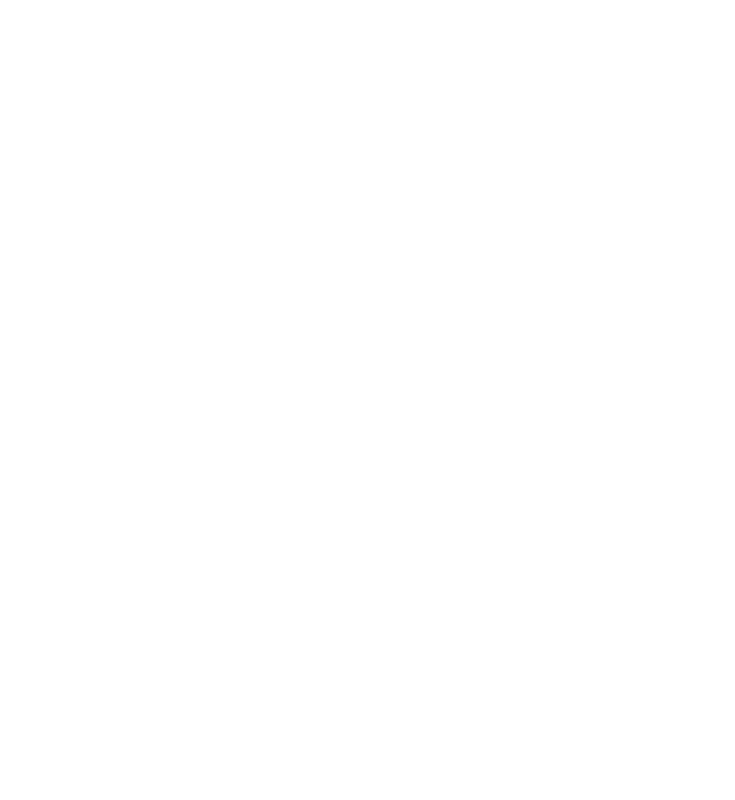
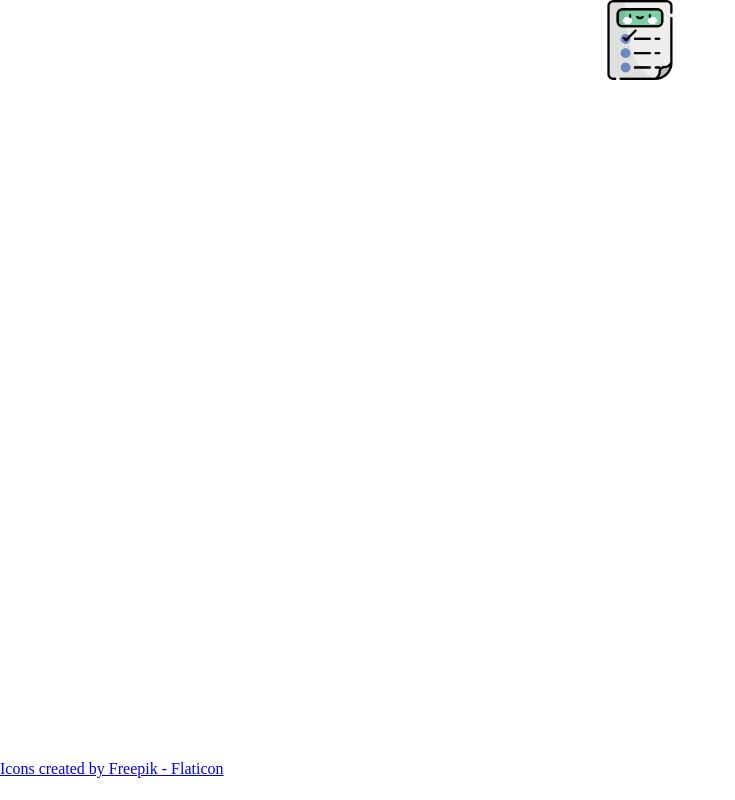
Before and after one commit to Charn11/todo_list, a website built with webpack: page dist/index.html in a window 1280 px wide. Shown: the whole page, without its empty margins (0-735 px from the left). Built offline with Linux system fonts and the light colour scheme.

Commit message:
edit files

```diff
--- /dev/null
+++ b/src/App/crt_todo.js
@@ -0,0 +1,5 @@
+
+
+let newTask = () => {
+
+}
--- a/src/index.js
+++ b/src/index.js
@@ -1 +1 @@
-alert("yes")
+import './style.css';
--- a/src/style.css
+++ b/src/style.css
@@ -0,0 +1,19 @@
+body{
+    margin: 0px;
+    min-height: 100vh;
+    display: flex;
+    flex-direction: column;
+    flex-wrap: wrap;
+}
+#main-cont{
+    display: grid;
+    grid-template-rows: 10% 85% 5%;
+    margin: 0px;
+    min-height: 100vh;
+}
+#head-icon{
+    width: 100%;
+    height: 100%;
+    object-fit: contain;
+    background-size: contain;
+}
```
Also changed, not shown: dist/index.html, dist/main.js, src/DOM/start.js (added), src/images/check-list.png (added).
